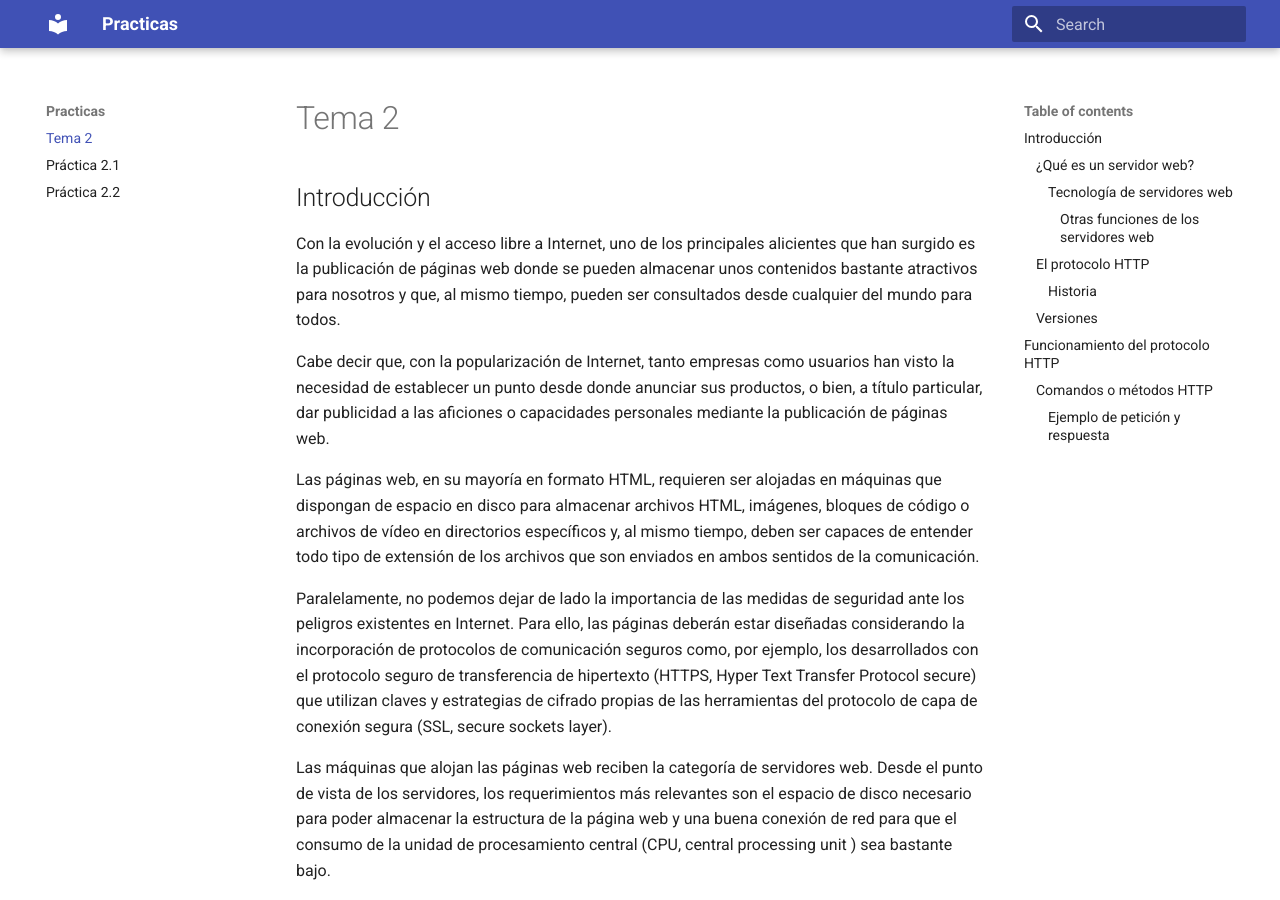
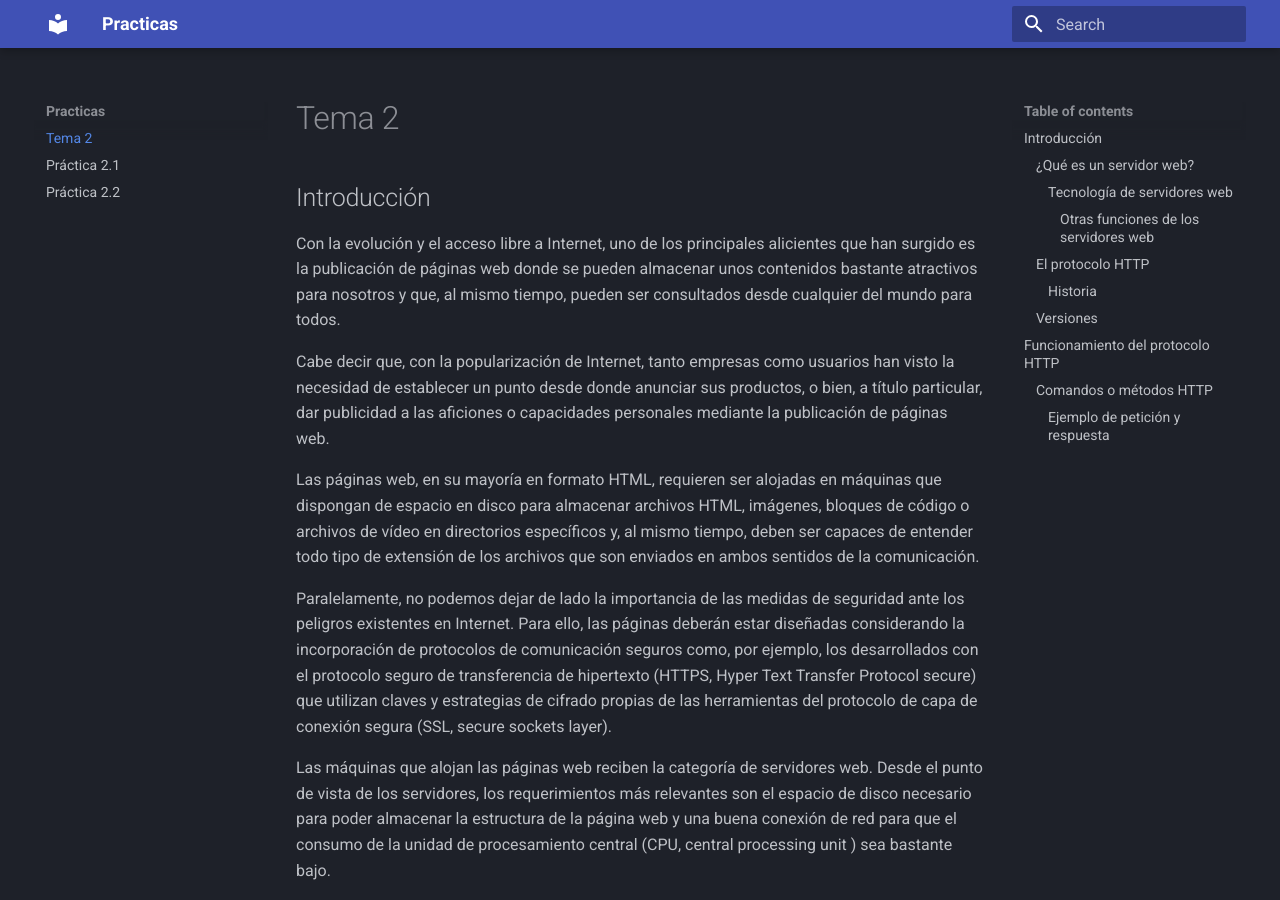
Before and after one commit to JPradillo/jpradillo.github.io-practicadaw, an MkDocs documentation site: the page built from docs/index.md, in a window 1280 px wide and 900 px high. Built offline with MkDocs 1.6.1 and Material for MkDocs 9.7.7, drawn with Linux system fonts in a browser that asks for light colours.

Commit message:
Cambio a oscuro

```diff
--- a/mkdocs.yml
+++ b/mkdocs.yml
@@ -1,7 +1,9 @@
 site_name: Practicas
 site_url: https://mydomain.org/mysite
 theme:
-  name: material
+  name: 'material'
+  palette:
+    scheme: 'slate'  # Este es el esquema oscuro
 
 nav:
   - 'index.md'
```
